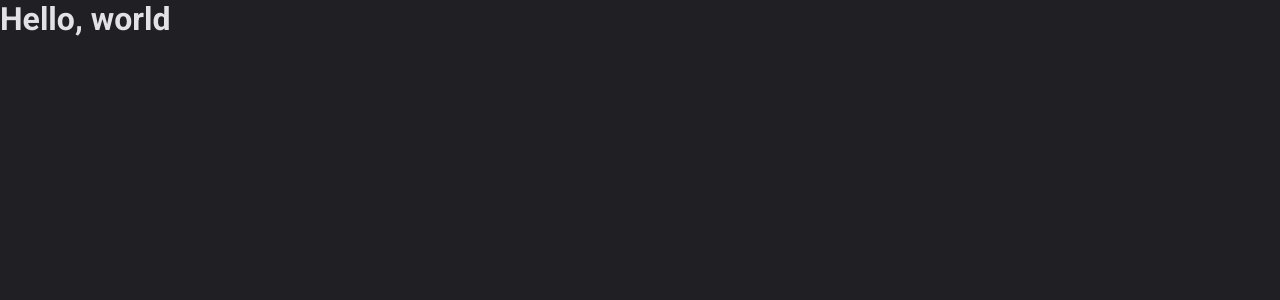
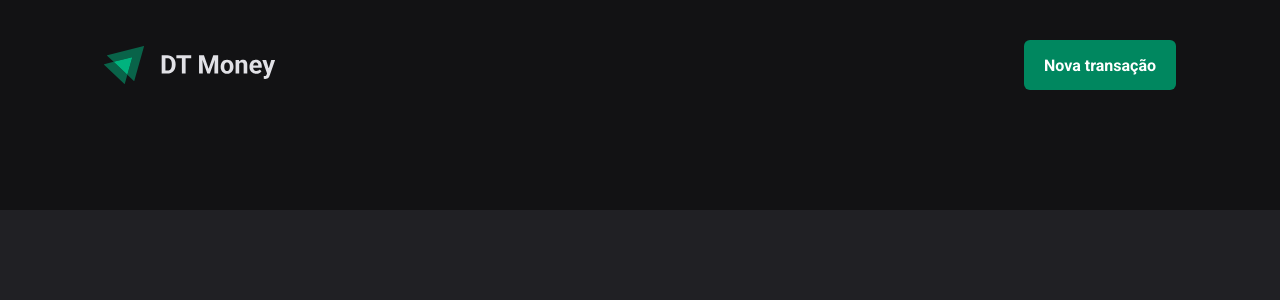
Before and after one commit to jthanlopes/ignite-studies, a React (Vite) app in the folder ignite-2022/03-dt-money/: page / in a window 1280 px wide. Shown: the top 300 px of the page. Built offline with nearby package versions, Linux system fonts and the light colour scheme.

Commit message:
Estrutura visual: componente: Header

```diff
--- a/ignite-2022/03-dt-money/src/App.tsx
+++ b/ignite-2022/03-dt-money/src/App.tsx
@@ -1,11 +1,12 @@
 import { ThemeProvider } from "styled-components";
 import { defaultTheme } from "./styles/themes/default";
 import { GlobalStyle } from "./styles/global";
+import { Transactions } from "./pages/Transactions";
 
 export function App() {
   return (
     <ThemeProvider theme={defaultTheme}>
-      <h1>Hello, world</h1>
+      <Transactions />
 
       <GlobalStyle />
     </ThemeProvider>
--- /dev/null
+++ b/ignite-2022/03-dt-money/src/components/Header/index.tsx
@@ -0,0 +1,15 @@
+import { HeaderContainer, HeaderContent, NewTransactionButton } from "./styles";
+
+import logoImg from '../../assets/logo.svg';
+
+export function Header() {
+  return (
+    <HeaderContainer>
+      <HeaderContent>
+        <img src={logoImg} alt="" />
+
+        <NewTransactionButton>Nova transação</NewTransactionButton>
+      </HeaderContent>
+    </HeaderContainer>
+  )
+}
--- /dev/null
+++ b/ignite-2022/03-dt-money/src/components/Header/styles.ts
@@ -0,0 +1,33 @@
+import styled from 'styled-components'
+
+export const HeaderContainer = styled.header`
+  background: ${props => props.theme['gray-900']};
+  padding: 2.5rem 0 7.5rem;
+`
+
+export const HeaderContent = styled.div`
+  width: 100%;
+  max-width: 1120px;
+  margin: 0 auto;
+  padding: 0 1.5rem;
+
+  display: flex;
+  justify-content: space-between;
+  align-items: center;
+`
+
+export const NewTransactionButton = styled.button`
+  height: 50px;
+  border: 0;
+  background: ${props => props.theme['green-500']};
+  color: ${props => props.theme.white};
+  font-weight: bold;
+  padding: 0 1.25rem;
+  border-radius: 6px;
+  cursor: pointer;
+
+  &:hover {
+    background: ${props => props.theme['green-700']};
+    transition: background-color 0.2s;
+  }
+`
--- /dev/null
+++ b/ignite-2022/03-dt-money/src/pages/Transactions/index.tsx
@@ -0,0 +1,9 @@
+import { Header } from "../../components/Header";
+
+export function Transactions() {
+  return (
+    <div>
+      <Header />
+    </div>
+  )
+}
--- /dev/null
+++ b/ignite-2022/03-dt-money/src/pages/Transactions/styles.ts
@@ -0,0 +1,3 @@
+import styled from 'styled-components'
+
+export const TransactionsContainer = styled.div``
```
Also changed, not shown: ignite-2022/03-dt-money/src/assets/logo.svg (added).
